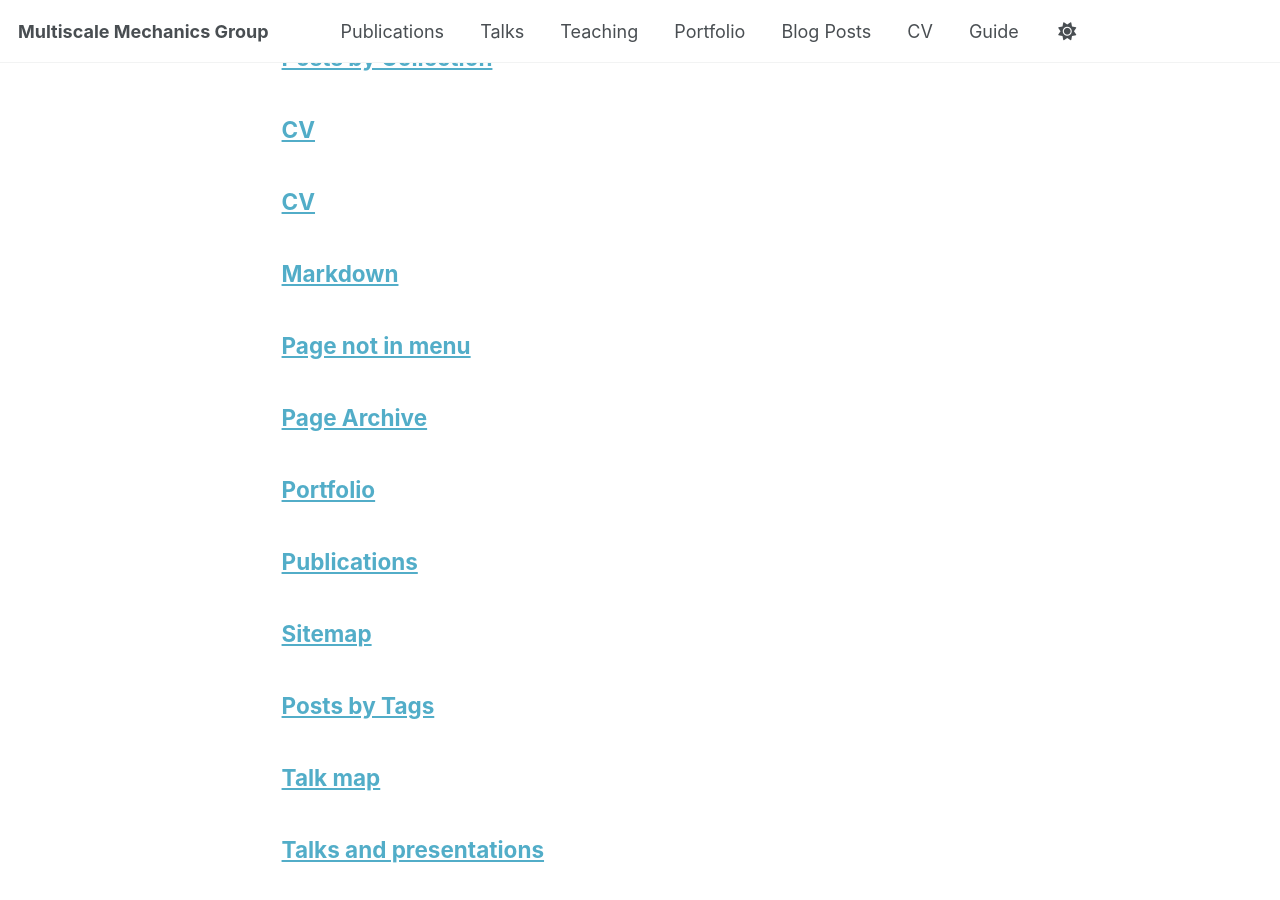
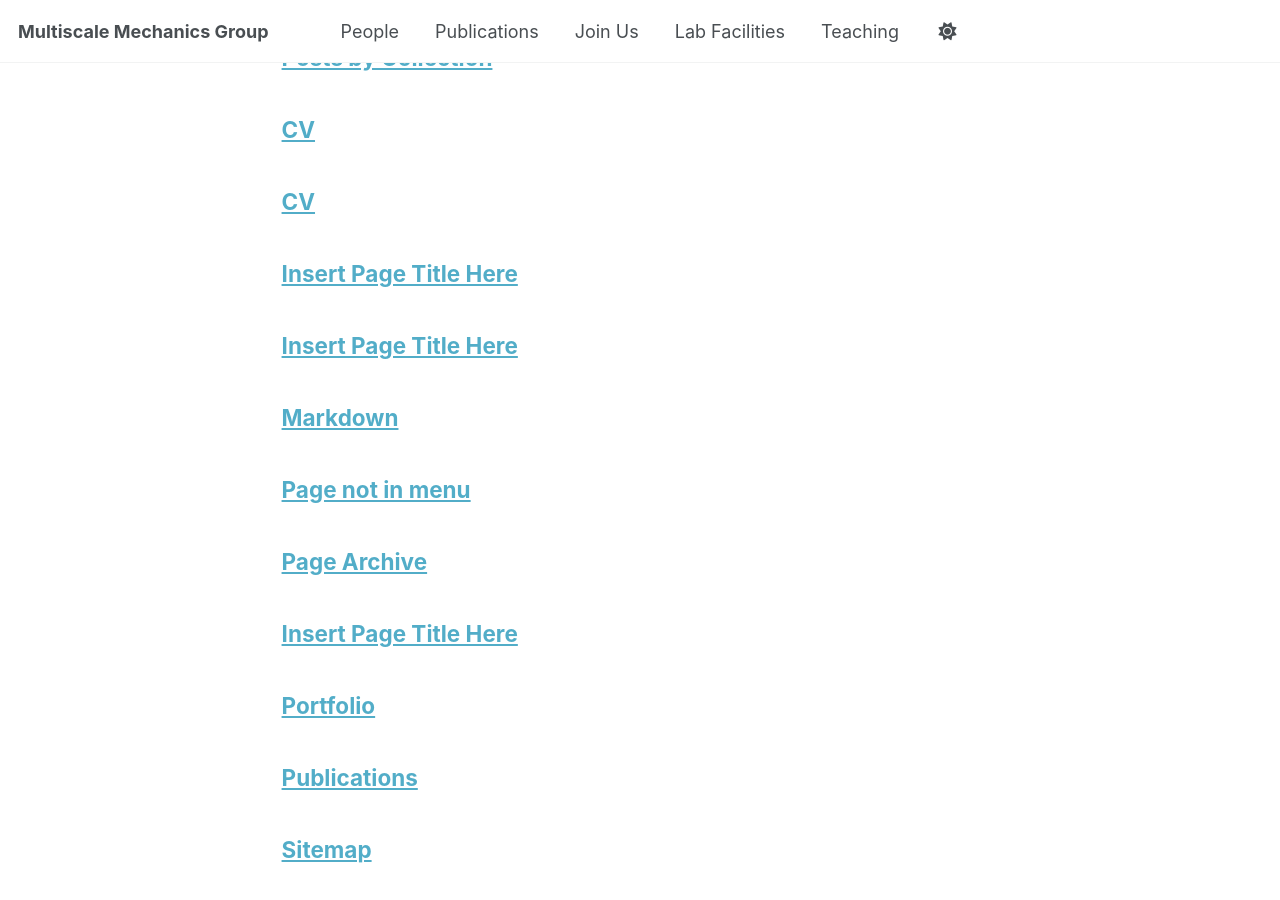
Before and after one commit to noyco5/noyco5.github.io, a Jekyll site: the page built from _pages/page-archive.html, in a window 1280 px wide and 900 px high, scrolled down 443 px. Built offline with Jekyll 4.4.1, drawn with Linux system fonts in a browser that asks for light colours; a script bundle is joined from its source files by our own code; library files that are not in the unit come from our copies.

Commit message:
updated page

```diff
--- a/_data/navigation.yml
+++ b/_data/navigation.yml
@@ -8,26 +8,17 @@
 #      Markdown formatted page while the second is generated using JSON.
 
 main:
+  - title: "People"
+    url: /people/
+
   - title: "Publications"
     url: /publications/
 
-  - title: "Talks"
-    url: /talks/
+  - title: "Join Us"
+    url: /join-us/
+
+  - title: "Lab Facilities"
+    url: /lab-facilities/
 
   - title: "Teaching"
     url: /teaching/
-
-  - title: "Portfolio"
-    url: /portfolio/
-
-  - title: "Blog Posts"
-    url: /year-archive/
-
-  - title: "CV"
-    url: /cv/
-
-  # - title: "CV"
-  #   url: /cv-json/
-
-  - title: "Guide"
-    url: /markdown/
--- /dev/null
+++ b/_pages/people.md
@@ -0,0 +1,6 @@
+---
+title: "Insert Page Title Here"
+layout: single
+permalink: /insert-permalink-here/
+author_profile: true
+---
```
Also changed, not shown: _pages/join-us.md (added, +6 -0 lines), _pages/lab-failities.md (added, +6 -0 lines).
